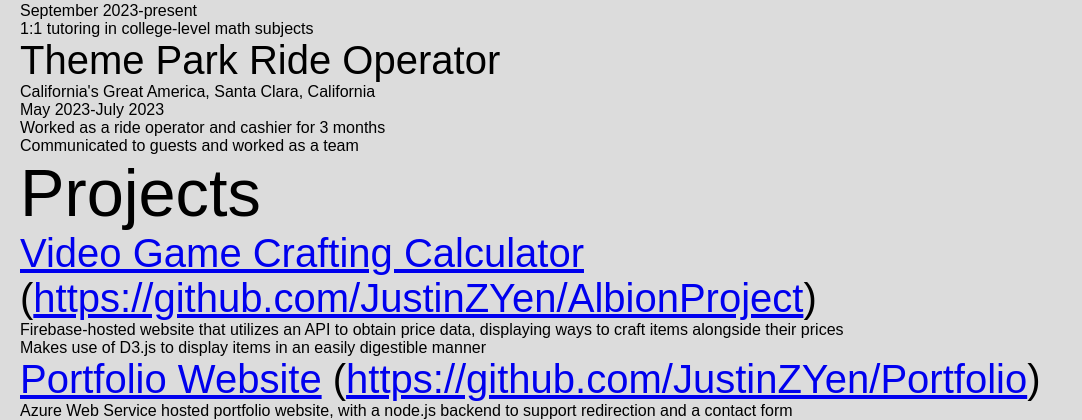
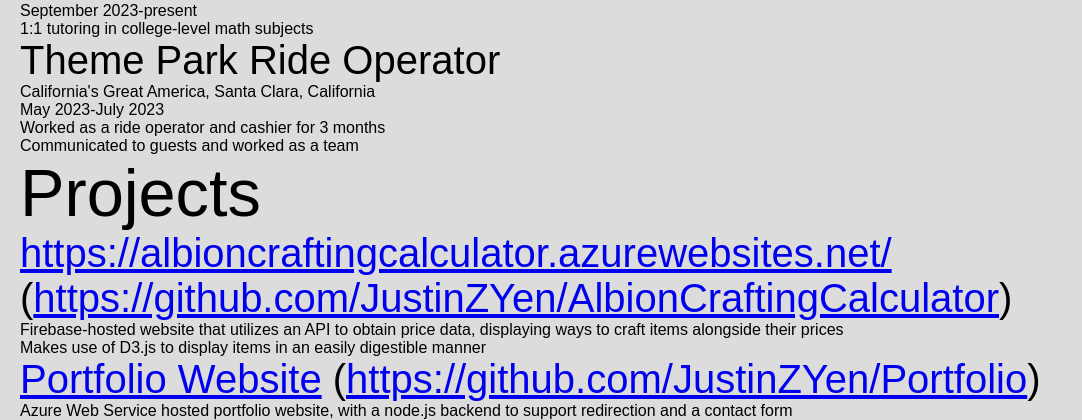
Before and after one commit to JustinZYen/Portfolio, a Node project: template views/index.ejs in a window 1280 px wide. Shown: the part 1618-2038 px from the top of the page, without its empty margins (0-1082 px from the left). Run offline with Node 20 templates, Linux system fonts and the light colour scheme; the template is opened without the code that fills it, so the values that code supplies are empty; some web fonts are replaced.

Commit message:
update links

```diff
--- a/views/index.ejs
+++ b/views/index.ejs
@@ -89,8 +89,8 @@
     <h1>Projects</h1>
     <section class="project">
       <h2>
-        <a href="https://albion-project-9585a.firebaseapp.com/">Video Game Crafting Calculator</a>
-        (<a href="https://github.com/JustinZYen/AlbionProject">https://github.com/JustinZYen/AlbionProject</a>)
+        <a href="https://albioncraftingcalculator.azurewebsites.net/">https://albioncraftingcalculator.azurewebsites.net/</a>
+        (<a href="https://github.com/JustinZYen/AlbionCraftingCalculator">https://github.com/JustinZYen/AlbionCraftingCalculator</a>)
       </h2>
       <p>Firebase-hosted website that utilizes an API to obtain price data, displaying ways to craft items
         alongside their prices</p>
```
